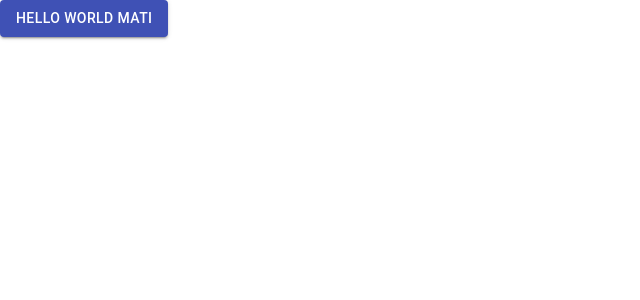
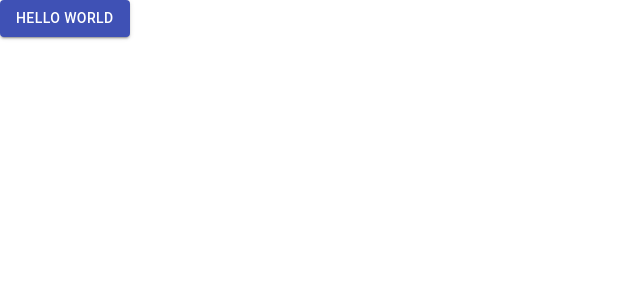
Before and after one commit to nebularthm/HackDuke2020, a React (Create React App) app: page / in a window 1280 px wide. Shown: the top 300 px of the page, without its empty margins (0-640 px from the left). Built offline with nearby package versions, Linux system fonts and the light colour scheme.

Commit message:
test commit

```diff
--- a/src/App.js
+++ b/src/App.js
@@ -5,7 +5,7 @@ import Button from '@material-ui/core/Button';
 function App() {
   return (
     <Button variant="contained" color="primary">
-      Hello World mati
+      Hello World
     </Button>
   );
 }
```
